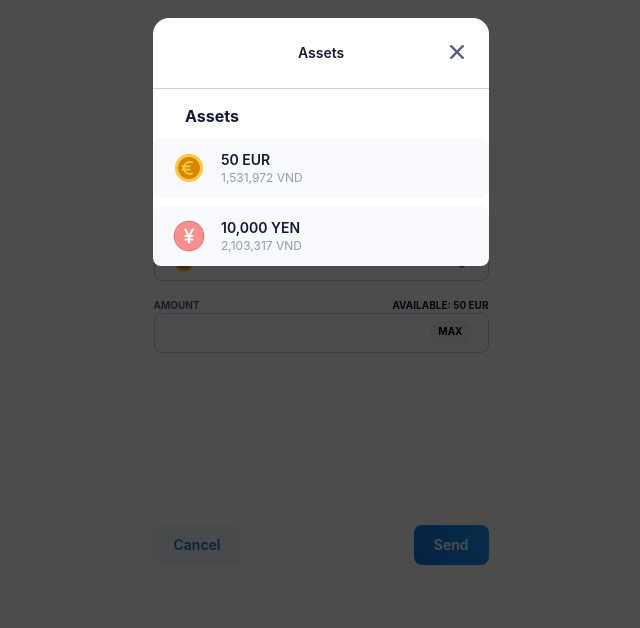
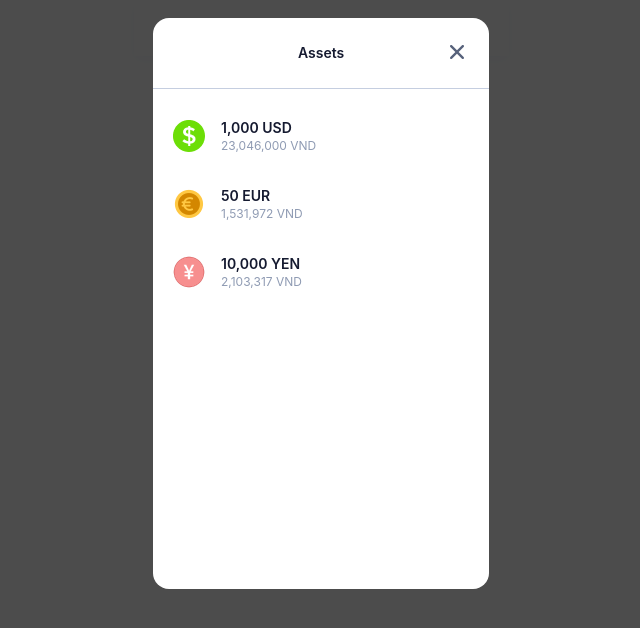
Before and after one commit to ngtruongthanh98/sky-mavis-hometest, a React (Create React App) app: page /send in a window 1280 px wide. Both pictures are taken after a click on the picture 780 px from the left and 259 px from the top of the page. Shown: the top 628 px of the page, without its empty margins (319-959 px from the left). Built offline with nearby package versions, Linux system fonts and the light colour scheme.

Commit message:
ConfirmPopup in SendBodyComponent

```diff
--- a/src/components/CustomPopup/index.js
+++ b/src/components/CustomPopup/index.js
@@ -2,6 +2,7 @@ import { useEffect, useState } from 'react';
 import PropTypes from 'prop-types';
 import CloseIcon from './assets/close-icon.svg';
 import './styles.scss';
+import classNames from 'classnames';
 const CustomPopup = (props) => {
   const [show, setShow] = useState(false);
 
@@ -22,22 +23,43 @@ const CustomPopup = (props) => {
       }}
       className="overlay"
     >
-      <div className="popup">
+      <div className={classNames('popup', props.customPopupClassName)}>
+        {props.isCustomHeader ? (
+          <div className="custom-header">{props.customHeader}</div>
+        ) : (
           <div className="header">
             <div className="title">{props.title}</div>
             <span className="close-btn" onClick={closeHandler}>
               <img src={CloseIcon} alt="Close" />
             </span>
           </div>
-        <div className="content">{props.children}</div>
+        )}
+        <div className={classNames('content', props.contentClassName)}>{props.children}</div>
+
+        {props.customFooter && <div className="custom-footer">{props.customFooter}</div>}
       </div>
     </div>
   );
 };
 
+CustomPopup.defaultProps = {
+  isCustomHeader: false,
+  customHeader: null,
+  title: '',
+  contentClassName: '',
+  customFooter: null,
+  customPopupClassName: '',
+};
+
 CustomPopup.propTypes = {
-  title: PropTypes.string.isRequired,
+  title: PropTypes.string,
   show: PropTypes.bool.isRequired,
   onClose: PropTypes.func.isRequired,
+  isCustomHeader: PropTypes.bool,
+  customHeader: PropTypes.element,
+  contentClassName: PropTypes.string,
+  customFooter: PropTypes.element,
+  customPopupClassName: PropTypes.string,
 };
+
 export default CustomPopup;
--- a/src/components/CustomPopup/styles.scss
+++ b/src/components/CustomPopup/styles.scss
@@ -42,13 +42,24 @@
       }
     }
   }
+
+  .custom-header {
+    display: flex;
+    justify-content: center;
+
+    .title {
+      font-family: 'SF Pro Text';
+      font-style: normal;
+      font-weight: bold;
+      font-size: 20px;
+      line-height: 28px;
+      color: #151a30;
+
+      margin: 24px auto;
+    }
+  }
 }
 
-.popup h2 {
-  margin-top: 0;
-  color: #333;
-  font-family: Tahoma, Arial, sans-serif;
-}
 .popup .close {
   position: absolute;
   top: 20px;
--- a/src/pages/Send/SendBodyComponent/index.js
+++ b/src/pages/Send/SendBodyComponent/index.js
@@ -1,9 +1,10 @@
 import React, { useState } from 'react';
 import TextInput from '../../../components/TextInput';
 import StackIcon from '../assets/stack-icon.svg';
-import EUR_COIN from '../../Main/AssetBoxComponent/assets/EUR-24.png';
+import USD_COIN from '../../Main/AssetBoxComponent/assets/USD-1.png';
+import EUR_COIN from '../../Main/AssetBoxComponent/assets/EUR-1.png';
+import YEN_COIN from '../../Main/AssetBoxComponent/assets/YEN-1.png';
 import CustomPopup from '../../../components/CustomPopup';
-import AssetBoxComponent from '../../Main/AssetBoxComponent';
 import './styles.scss';
 
 const SendBodyComponent = () => {
@@ -17,13 +18,48 @@ const SendBodyComponent = () => {
     setShowModal(true);
   };
 
+  const renderAssetsModal = () => {
+    return (
+      <div className="asset-box-component">
+        <div className="currency-box-list">
+          <div className="currency-box-element">
+            <img className="currency-icon" src={USD_COIN} alt="USD" />
+
+            <div className="currency-value-box">
+              <div className="foreign-coin">1,000 USD</div>
+
+              <div className="vnd-coin">23,046,000 VND</div>
+            </div>
+          </div>
+
+          <div className="currency-box-element">
+            <img className="currency-icon" src={EUR_COIN} alt="EUR" />
+
+            <div className="currency-value-box">
+              <div className="foreign-coin">50 EUR</div>
+
+              <div className="vnd-coin">1,531,972 VND</div>
+            </div>
+          </div>
+
+          <div className="currency-box-element">
+            <img className="currency-icon" src={YEN_COIN} alt="YEN" />
+
+            <div className="currency-value-box">
+              <div className="foreign-coin">10,000 YEN</div>
+
+              <div className="vnd-coin">2,103,317 VND</div>
+            </div>
+          </div>
+        </div>
+      </div>
+    );
+  };
+
   return (
     <React.Fragment>
       <CustomPopup onClose={popupCloseHandler} show={showModal} title="Assets">
-        {/* <h1>Hello This is Popup Content Area</h1>
-        <h2>This is my lorem ipsum text here!</h2> */}
-
-        <AssetBoxComponent />
+        {renderAssetsModal()}
       </CustomPopup>
 
       <div className="send-body-component">
--- a/src/pages/Send/SendFooterComponent/index.js
+++ b/src/pages/Send/SendFooterComponent/index.js
@@ -1,14 +1,37 @@
-import React from 'react';
+import React, { useState } from 'react';
 import NormalButton from '../../../components/NormalButton';
+import CustomPopup from '../../../components/CustomPopup';
 import './styles.scss';
 
 const SendFooterComponent = () => {
+  const [showModal, setShowModal] = useState(false);
+
+  const handleClickSend = () => {
+    setShowModal(true);
+  };
+
   return (
-    <div className="send-footer-component">
-      <NormalButton buttonName="Cancel" isWhite />
+    <>
+      <CustomPopup
+        show={showModal}
+        isCustomHeader
+        customHeader={<div className="title">Successfully sent</div>}
+        contentClassName="content-success-popup"
+        customFooter={<NormalButton buttonName="OK" onClick={() => setShowModal(false)} />}
+        customPopupClassName="popup-success"
+      >
+        <div className="text">
+          Your <span className="bold">EUR</span> has been sent!
+        </div>
+        <div className="text">Thank you for using our service</div>
+      </CustomPopup>
 
-      <NormalButton buttonName="Send" />
-    </div>
+      <div className="send-footer-component">
+        <NormalButton buttonName="Cancel" isWhite />
+
+        <NormalButton buttonName="Send" onClick={handleClickSend} />
+      </div>
+    </>
   );
 };
 
--- a/src/pages/Send/SendFooterComponent/styles.scss
+++ b/src/pages/Send/SendFooterComponent/styles.scss
@@ -4,3 +4,40 @@
   justify-content: space-between;
   align-items: center;
 }
+
+.popup {
+  .content-success-popup {
+    .text {
+      font-family: 'SF Pro Text';
+      font-style: normal;
+      font-weight: normal;
+      font-size: 14px;
+      line-height: 20px;
+
+      color: #151a30;
+
+      .bold {
+        font-weight: bold !important;
+      }
+    }
+
+    padding: 0 20px;
+    height: auto !important;
+  }
+
+  .custom-footer {
+    display: flex;
+    justify-content: center;
+    padding: 24px 20px 18px 22px;
+
+    .custom-button {
+      width: 100%;
+      background: #2f80ed;
+      border-radius: 8px;
+    }
+  }
+}
+
+.popup-success {
+  margin-top: 131px;
+}
--- a/src/pages/Send/styles.scss
+++ b/src/pages/Send/styles.scss
@@ -84,4 +84,76 @@
     margin-top: 172px;
     padding-bottom: 20px;
   }
+
+  .overlay {
+    .content {
+      height: 500px;
+    }
+  }
+
+  .asset-box-component {
+    margin-top: 17px;
+
+    width: 100%;
+
+    &-title {
+      font-family: 'SF Pro Text';
+      font-style: normal;
+      font-weight: bold;
+      font-size: 16px;
+      line-height: 20px;
+      color: #151a30;
+
+      margin-left: 32px;
+      margin-bottom: 12px;
+    }
+
+    .currency-box-list {
+      height: 100%;
+
+      .currency-box-element {
+        display: flex;
+        align-items: center;
+        padding: 12px 20px;
+
+        background-color: #fff;
+        border-radius: 8px;
+
+        cursor: pointer;
+
+        .currency-value-box {
+          display: flex;
+          flex-direction: column;
+          justify-content: space-between;
+          margin-left: 16px;
+
+          .foreign-coin {
+            font-family: 'SF Pro Text';
+            font-style: normal;
+            font-weight: 600;
+            font-size: 14px;
+            line-height: 20px;
+            color: #151a30;
+          }
+
+          .vnd-coin {
+            font-family: 'SF Pro Text';
+            font-style: normal;
+            font-weight: normal;
+            font-size: 12px;
+            line-height: 16px;
+            color: #8f9bb3;
+          }
+        }
+
+        &:not(:last-child) {
+          margin-bottom: 8px;
+        }
+
+        &:hover {
+          background: #f7f9fc;
+        }
+      }
+    }
+  }
 }
```
Also changed, not shown: src/pages/Main/AssetBoxComponent/assets/USD-1.png (added). Lines whose indentation alone changed are shown as unchanged.
